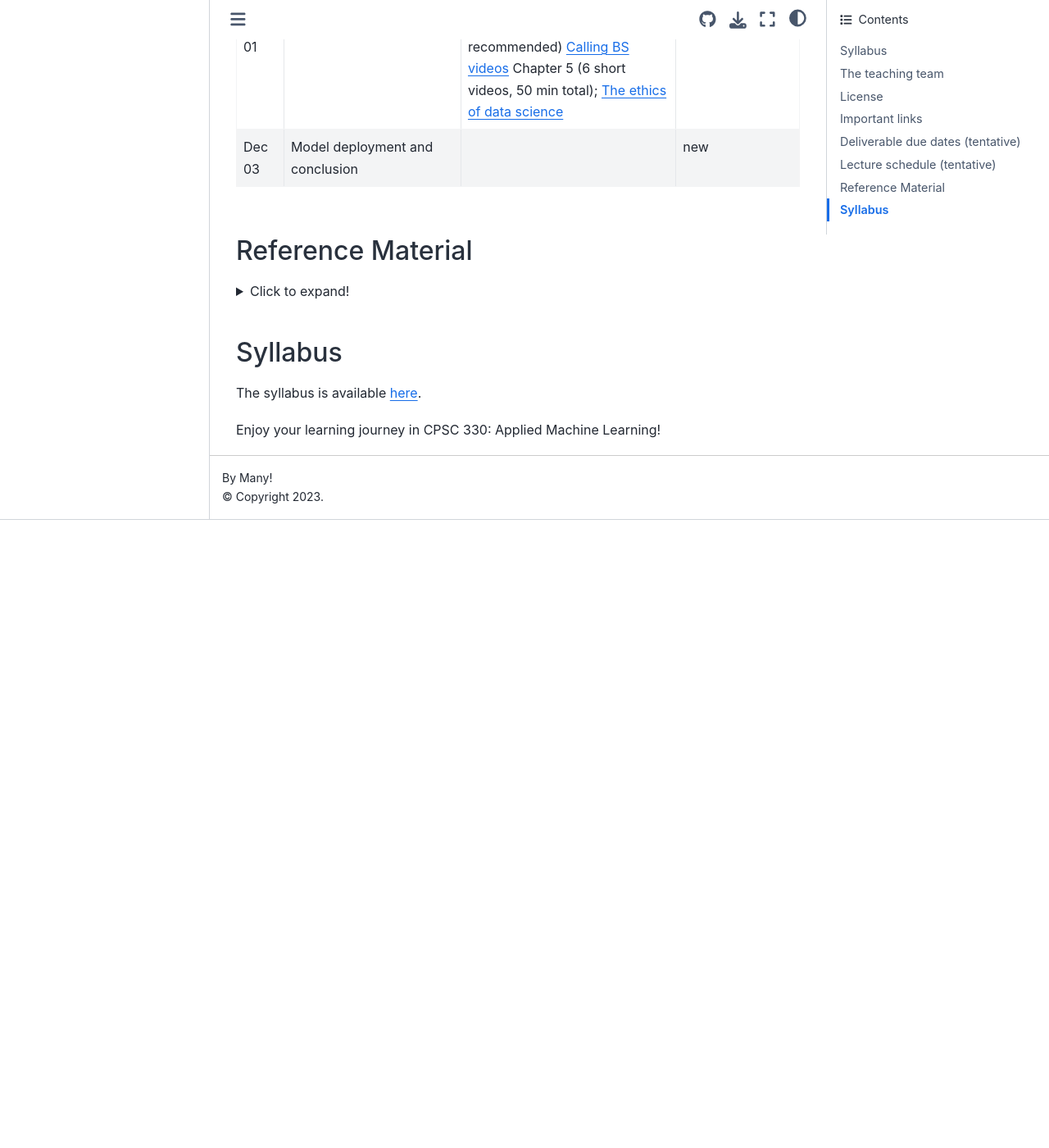
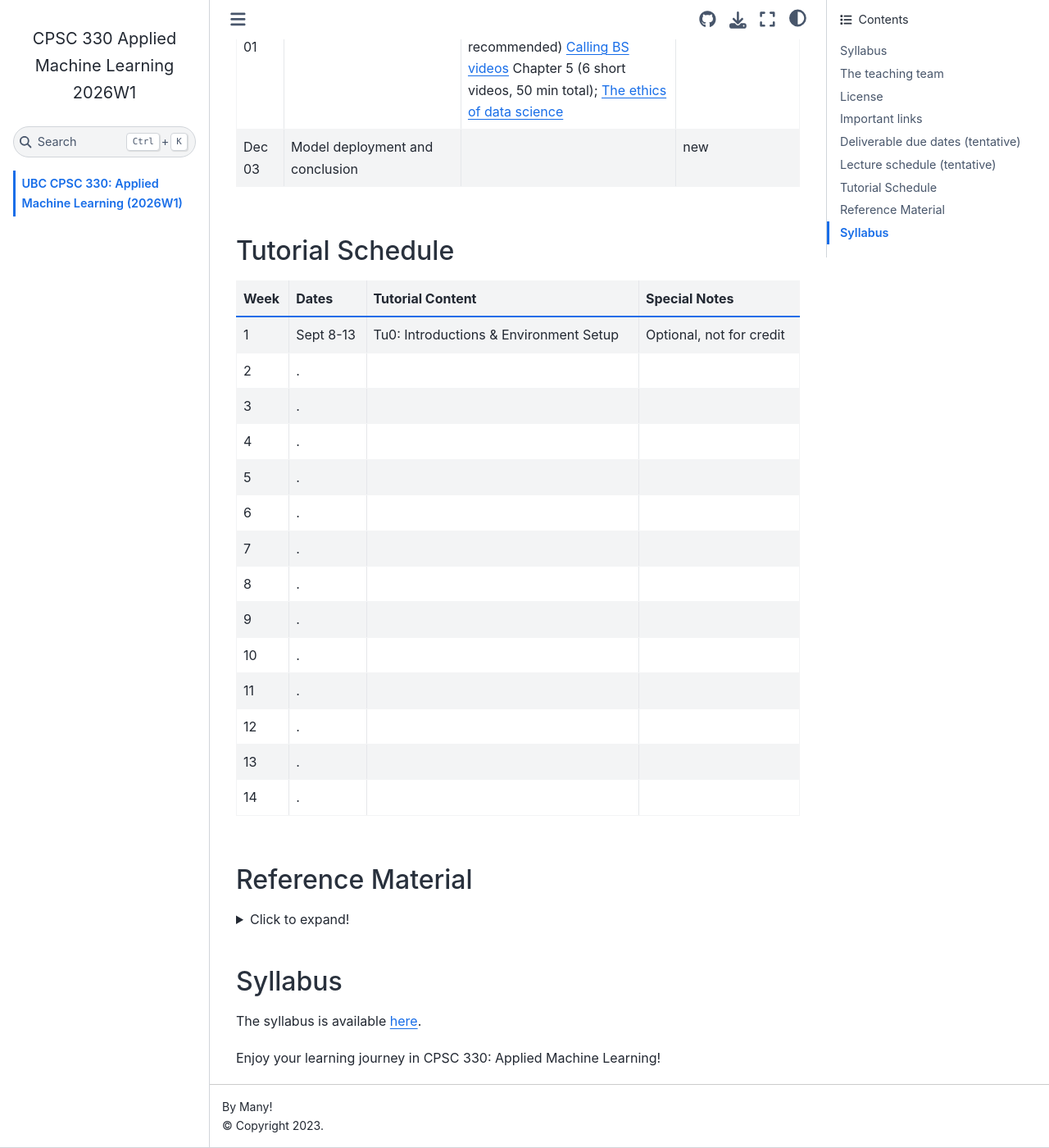
Before and after one commit to UBC-CS/cpsc330-2026W1, a Jupyter Book: the page built from README.md, in a window 1280 px wide and 1400 px high, scrolled down 5203 px. Shown: the whole window at 82% size. Built offline with Jupyter Book 1.0.4 settings and Sphinx 7.4.7 and the Sphinx Book theme 1.1.4, drawn with Linux system fonts in a browser that asks for light colours; pages that are not in the unit, such as notebooks, are missing from menus; comment, search, counter and statistics services are not loaded; before the commit the page ends 5837 px from its top, so only the background shows below that.

Commit message:
add tutorial schedule

```diff
--- a/README.md
+++ b/README.md
@@ -100,6 +100,25 @@
 | Dec 01 | Ethics | 📹 (Optional but highly recommended) [Calling BS videos](https://www.youtube.com/playlist?list=PLPnZfvKID1Sje5jWxt-4CSZD7bUI4gSPS) Chapter 5 (6 short videos, 50 min total); [The ethics of data science](http://jtleek.com/ads2020/week-15.html) | new |
 | Dec 03 | Model deployment and conclusion |  | new |
 
+## Tutorial Schedule
+
+| Week | Dates     | Tutorial Content                        | Special Notes |
+|------|-----------|-----------------------------------------|---------------|
+| 1    | Sept 8-13 | Tu0: Introductions & Environment Setup  | Optional, not for credit              |
+| 2    | .         |                                         |               |
+| 3    | .         |                                         |               |
+| 4    | .         |                                         |               |
+| 5    | .         |                                         |               |
+| 6    | .         |                                         |               |
+| 7    | .         |                                         |               |
+| 8    | .         |                                         |               |
+| 9    | .         |                                         |               |
+| 10   | .         |                                         |               |
+| 11   | .         |                                         |               |
+| 12   | .         |                                         |               |
+| 13   | .         |                                         |               |
+| 14   | .         |                                         |               |
+
 ## Reference Material
 
 <details>
```
Also changed, not shown: content/tutorials/00_tutorial0.md (+1 -1 lines).
